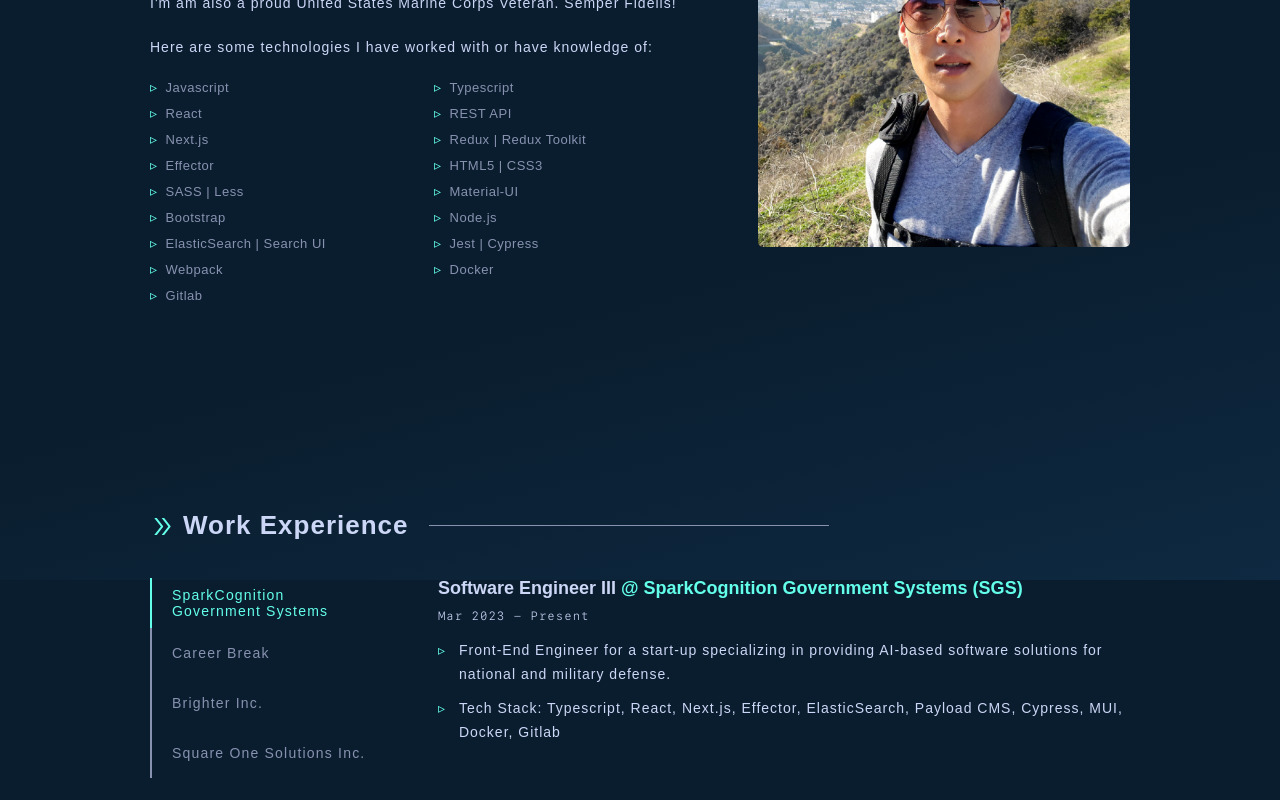
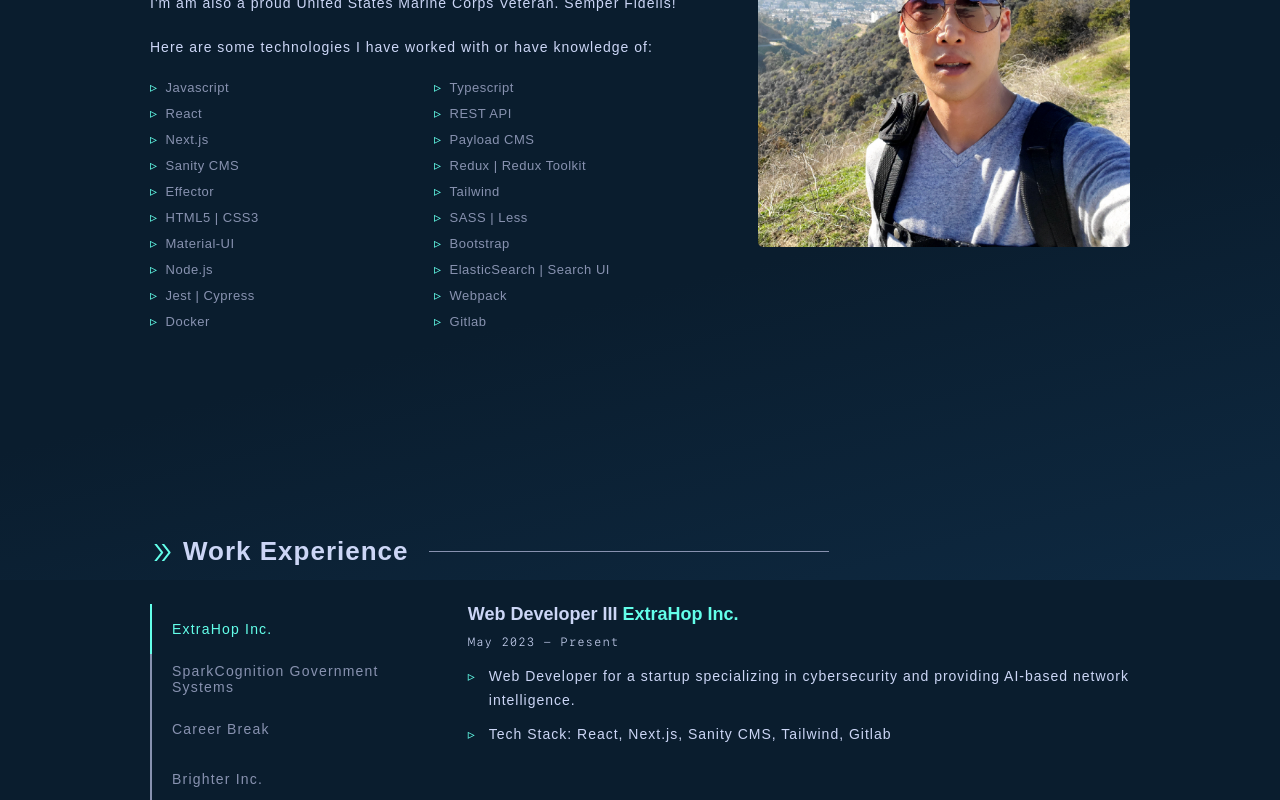
Before and after one commit to TPSReports80/portfolio, a React (Create React App) app: page / in a window 1280 px wide. Shown: the part 1020-1820 px from the top of the page. Built offline with nearby package versions, Linux system fonts and the light colour scheme; a web font is replaced by a local one.

Commit message:
Resume update

```diff
--- a/src/components/About/index.js
+++ b/src/components/About/index.js
@@ -46,8 +46,11 @@
             <TechItem>React</TechItem>
             <TechItem>REST API</TechItem>
             <TechItem>Next.js</TechItem>
+            <TechItem>Payload CMS</TechItem>
+            <TechItem>Sanity CMS</TechItem>
             <TechItem>Redux | Redux Toolkit</TechItem>
             <TechItem>Effector</TechItem>
+            <TechItem>Tailwind</TechItem>
             <TechItem>HTML5 | CSS3</TechItem>
             <TechItem>SASS | Less</TechItem>
             <TechItem>Material-UI</TechItem>
--- a/src/components/Contact/index.js
+++ b/src/components/Contact/index.js
@@ -40,9 +40,8 @@
         Get In Touch
       </ContactHeader>
       <ContactText>
-        Thank you for visiting my site! I am currently not open to new
-        opportunities, but please feel free to drop a line if you'd like to
-        chat!
+        Thank you for visiting my site! I am currently open to new
+        opportunities, so please feel free to drop a line if you'd like to chat!
       </ContactText>
       <Mailto />
     </ContactSection>
--- a/src/components/Work/index.js
+++ b/src/components/Work/index.js
@@ -35,23 +35,29 @@
             className={toggleState === 1 ? "active-tab" : "tab"}
             onClick={() => toggleTab(1)}
           >
-            SparkCognition Government Systems
+            ExtraHop Inc.
           </Tabs>
           <Tabs
             className={toggleState === 2 ? "active-tab" : "tab"}
             onClick={() => toggleTab(2)}
           >
-            Career Break
+            SparkCognition Government Systems
           </Tabs>
           <Tabs
             className={toggleState === 3 ? "active-tab" : "tab"}
             onClick={() => toggleTab(3)}
           >
-            Brighter Inc.
+            Career Break
           </Tabs>
           <Tabs
             className={toggleState === 4 ? "active-tab" : "tab"}
             onClick={() => toggleTab(4)}
+          >
+            Brighter Inc.
+          </Tabs>
+          <Tabs
+            className={toggleState === 5 ? "active-tab" : "tab"}
+            onClick={() => toggleTab(5)}
           >
             Square One Solutions Inc.
           </Tabs>
@@ -61,12 +67,30 @@
             className={toggleState === 1 ? "active-content" : "tab-content"}
           >
             <JobTitle>
+              Web Developer III{" "}
+              <JobLink target="_blank" to={{ pathname: "//sparkgov.ai/" }}>
+                ExtraHop Inc.
+              </JobLink>
+            </JobTitle>
+            <JobLength>May 2023 - Present</JobLength>
+            <JobDesc>
+              Web Developer for a startup specializing in cybersecurity and
+              providing AI-based network intelligence.
+            </JobDesc>
+            <JobDesc>
+              Tech Stack: React, Next.js, Sanity CMS, Tailwind, Gitlab
+            </JobDesc>
+          </TabsContent>
+          <TabsContent
+            className={toggleState === 2 ? "active-content" : "tab-content"}
+          >
+            <JobTitle>
               Software Engineer III{" "}
               <JobLink target="_blank" to={{ pathname: "//sparkgov.ai/" }}>
                 @ SparkCognition Government Systems (SGS)
               </JobLink>
             </JobTitle>
-            <JobLength>Mar 2023 - Present</JobLength>
+            <JobLength>Mar 2023 - Feb 2024</JobLength>
             <JobDesc>
               Front-End Engineer for a start-up specializing in providing
               AI-based software solutions for national and military defense.
@@ -77,7 +101,7 @@
             </JobDesc>
           </TabsContent>
           <TabsContent
-            className={toggleState === 2 ? "active-content" : "tab-content"}
+            className={toggleState === 3 ? "active-content" : "tab-content"}
           >
             <JobTitle>Career Break</JobTitle>
             <JobLength>Sep 2020 - Feb 2023</JobLength>
@@ -88,7 +112,7 @@
             </JobDesc>
           </TabsContent>
           <TabsContent
-            className={toggleState === 3 ? "active-content" : "tab-content"}
+            className={toggleState === 4 ? "active-content" : "tab-content"}
           >
             <JobTitle>
               Senior UI Developer{" "}
@@ -125,7 +149,7 @@
             </JobDesc>
           </TabsContent>
           <TabsContent
-            className={toggleState === 4 ? "active-content" : "tab-content"}
+            className={toggleState === 5 ? "active-content" : "tab-content"}
           >
             <JobTitle>
               UI Developer{" "}
```
Also changed, not shown: 1 other file (tests, documents, lock files or other folders).
